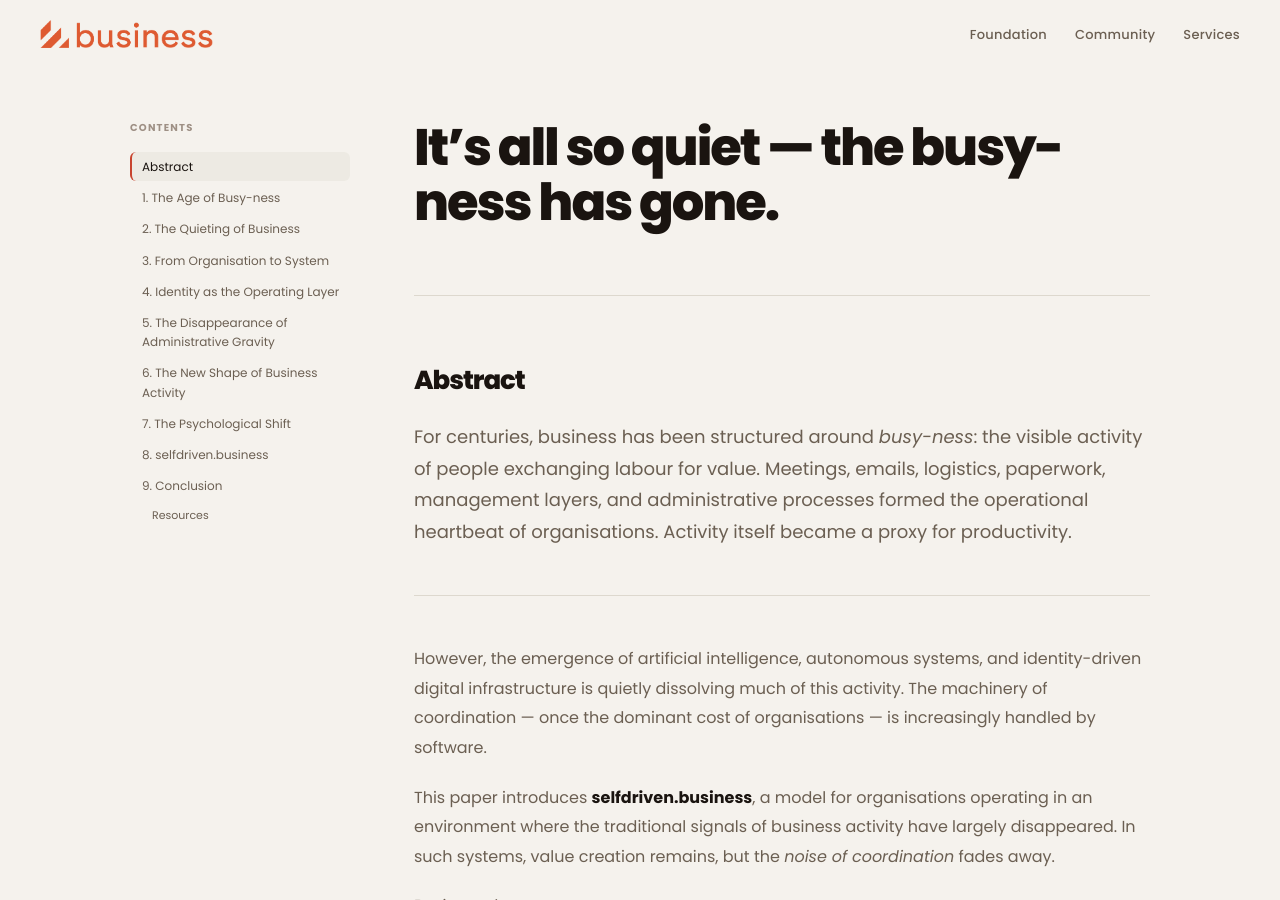
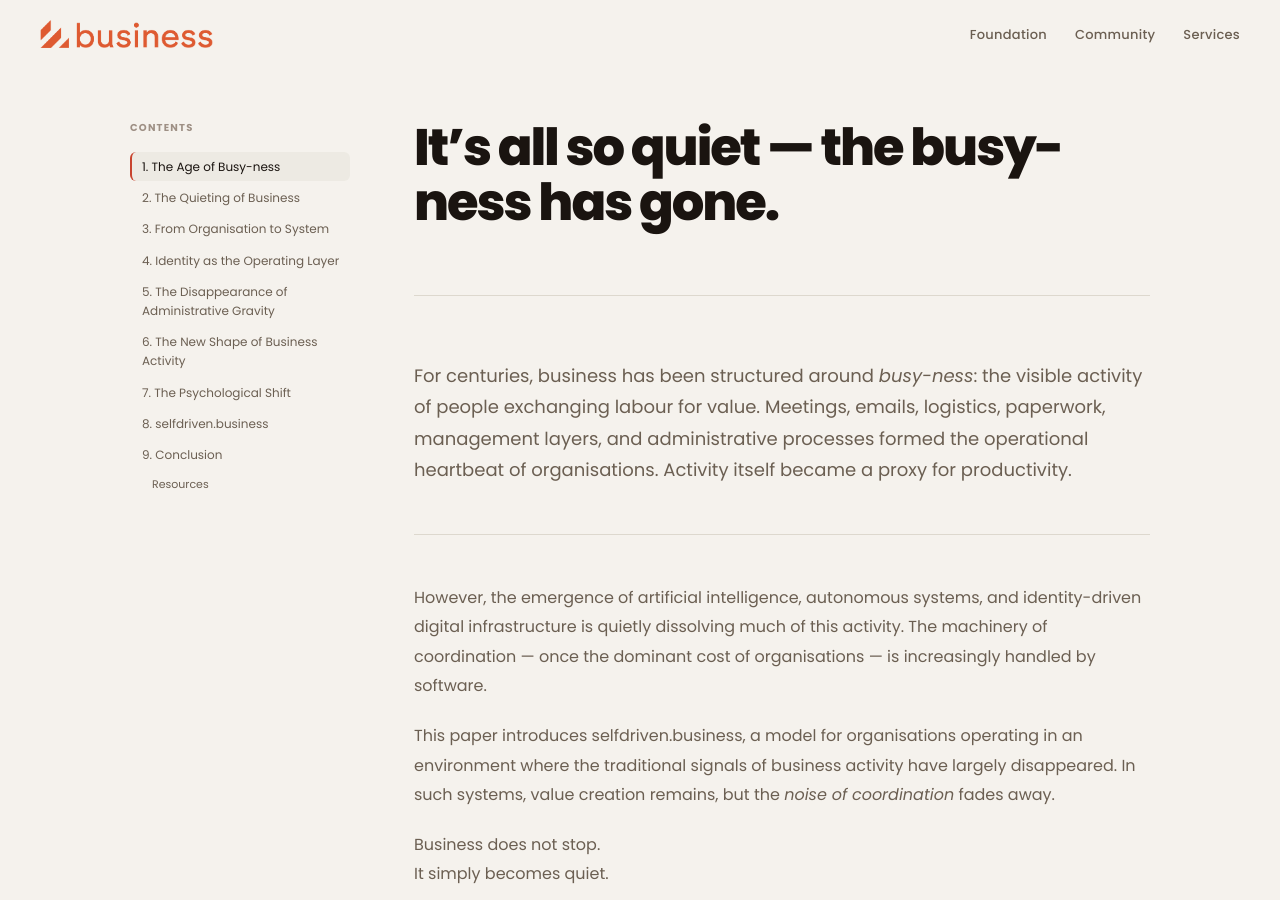
Before and after one commit to selfdriven-services/selfdriven-business, a Jekyll site: the page built from docs/index.md, in a window 1280 px wide and 900 px high. Built offline with Jekyll 4.4.1, drawn with Linux system fonts in a browser that asks for light colours; part of the change alters nothing that is shown; some of the changed text lies outside the part shown.

Commit message:
Update index.md

```diff
--- a/docs/index.md
+++ b/docs/index.md
@@ -7,18 +7,14 @@ title: The busy-ness has gone - selfdriven.business
 
 ---
 
-## Abstract
-
 For centuries, business has been structured around *busy-ness*: the visible activity of people exchanging labour for value. Meetings, emails, logistics, paperwork, management layers, and administrative processes formed the operational heartbeat of organisations. Activity itself became a proxy for productivity.
 
 However, the emergence of artificial intelligence, autonomous systems, and identity-driven digital infrastructure is quietly dissolving much of this activity. The machinery of coordination — once the dominant cost of organisations — is increasingly handled by software.
 
-This paper introduces **selfdriven.business**, a model for organisations operating in an environment where the traditional signals of business activity have largely disappeared. In such systems, value creation remains, but the *noise of coordination* fades away.
+This paper introduces selfdriven.business, a model for organisations operating in an environment where the traditional signals of business activity have largely disappeared. In such systems, value creation remains, but the *noise of coordination* fades away.
 
 Business does not stop.
 It simply becomes quiet.
-
----
 
 ## 1. The Age of Busy-ness
 
@@ -46,8 +42,6 @@ The result was a world where **activity was mistaken for value**.
 
 If people were busy, the system appeared healthy.
 
----
-
 ## 2. The Quieting of Business
 
 Artificial intelligence and autonomous software systems dramatically reduce the cost of coordination.
@@ -70,8 +64,6 @@ The result is a new phenomenon:
 Processes still occur, but they no longer require visible human effort.
 
 Where organisations once sounded like busy offices, they increasingly resemble quiet control rooms.
-
----
 
 ## 3. From Organisation to System
 
@@ -99,8 +91,6 @@ People remain important, but they operate at different layers:
 The system performs the routine work.
 
 Humans focus on meaning, direction, and stewardship.
-
----
 
 ## 4. Identity as the Operating Layer
 
@@ -131,8 +121,6 @@ credential → verification → automated execution
 
 Entire workflows collapse into simple machine-verifiable steps.
 
----
-
 ## 5. The Disappearance of Administrative Gravity
 
 Most organisations today carry enormous **administrative gravity**.
@@ -151,8 +139,6 @@ In a selfdriven architecture these become **ambient functions** of the system.
 They still exist — but they no longer dominate organisational attention.
 
 The centre of gravity shifts from **administration** to **outcomes**.
-
----
 
 ## 6. The New Shape of Business Activity
 
@@ -177,8 +163,6 @@ Agreements execute.
 
 Quietly.
 
----
-
 ## 7. The Psychological Shift
 
 For many people, the quieting of business can feel unsettling.
@@ -194,8 +178,6 @@ In a selfdriven system these signals disappear.
 An organisation may produce enormous value while exhibiting very little visible activity.
 
 Learning to trust **systems over busyness** becomes an important cultural transition.
-
----
 
 ## 8. selfdriven.business
 
@@ -216,8 +198,6 @@ In other words:
 
 > A selfdriven business is one where the system carries the work,
 > and humans guide the purpose.
-
----
 
 ## 9. Conclusion
 
@@ -242,8 +222,8 @@ The busy-ness has gone.
 But the work — the meaningful work — remains.
 
 ### Resources
+- [The 8 Areas of Focus Framework](https://actuate.selfdriven.community/framework/areas-of-focus)
 - [GitHub Repo](https://github.com/selfdriven-services/selfdriven-business)
-- [os.selfdriven.foundation/](https://https://os.selfdriven.foundation/)
 - [actuate.selfdriven.community](https://actuate.selfdriven.community)
-- [selfdriven.network](https://selfdriven.network)
-- [selfdriven.finance](https://selfdriven.finance)
+- [selfdriven.foundation](https://selfdriven.foundation)
+- [selfdriven.community](https://selfdriven.community)
```
